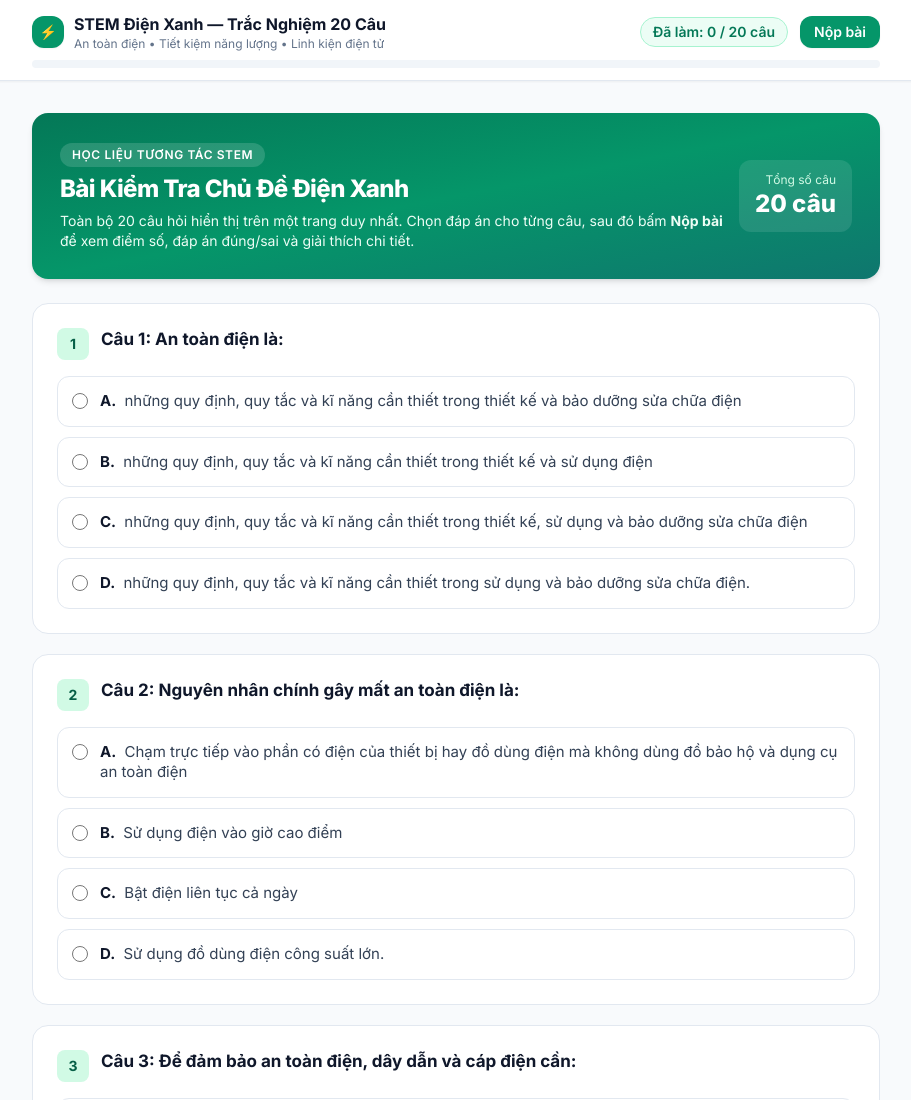
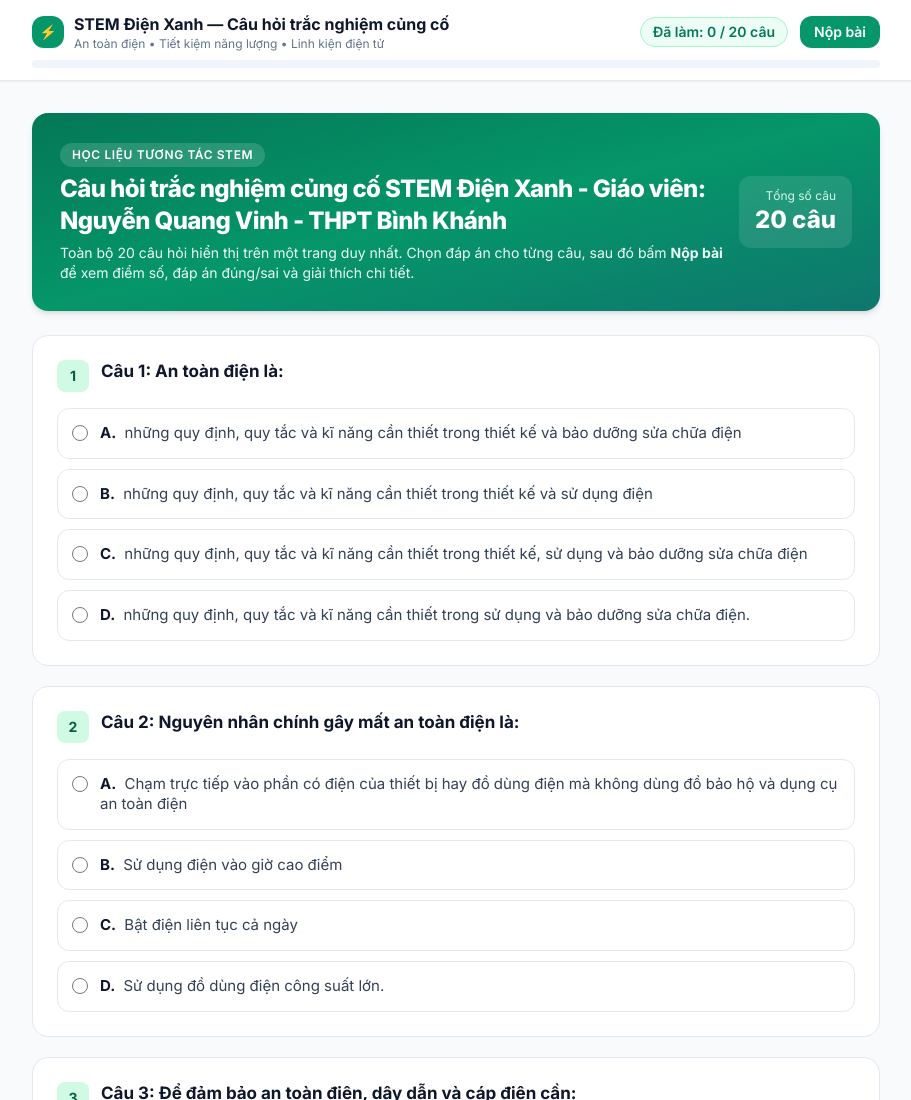
Before and after one commit to HoclieutuongtacChudeSTEMDienXanh/Cauhoitracnghiemcungco, a plain HTML site: page index.html in a window 1280 px wide. Shown: the top 1100 px of the page, without its empty margins (184-1095 px from the left). Drawn offline with nearby package versions, Linux system fonts and the light colour scheme.

Commit message:
Update index.html

```diff
--- a/index.html
+++ b/index.html
@@ -63,7 +63,7 @@
           </span>
           <div>
             <h1 class="text-sm sm:text-base font-bold text-slate-900 leading-tight">
-              STEM Điện Xanh — Trắc Nghiệm 20 Câu
+              STEM Điện Xanh — Câu hỏi trắc nghiệm củng cố
             </h1>
             <p class="text-xs text-slate-500 hidden sm:block">
               An toàn điện • Tiết kiệm năng lượng • Linh kiện điện tử
@@ -106,7 +106,7 @@
             Học liệu tương tác STEM
           </span>
           <h2 class="text-xl sm:text-2xl font-extrabold tracking-tight">
-            Bài Kiểm Tra Chủ Đề Điện Xanh
+            Câu hỏi trắc nghiệm củng cố STEM Điện Xanh - Giáo viên: Nguyễn Quang Vinh - THPT Bình Khánh
           </h2>
           <p class="text-sm text-emerald-50 max-w-2xl">
             Toàn bộ 20 câu hỏi hiển thị trên một trang duy nhất. Chọn đáp án cho từng câu, sau đó bấm <strong>Nộp bài</strong> để xem điểm số, đáp án đúng/sai và giải thích chi tiết.
```
